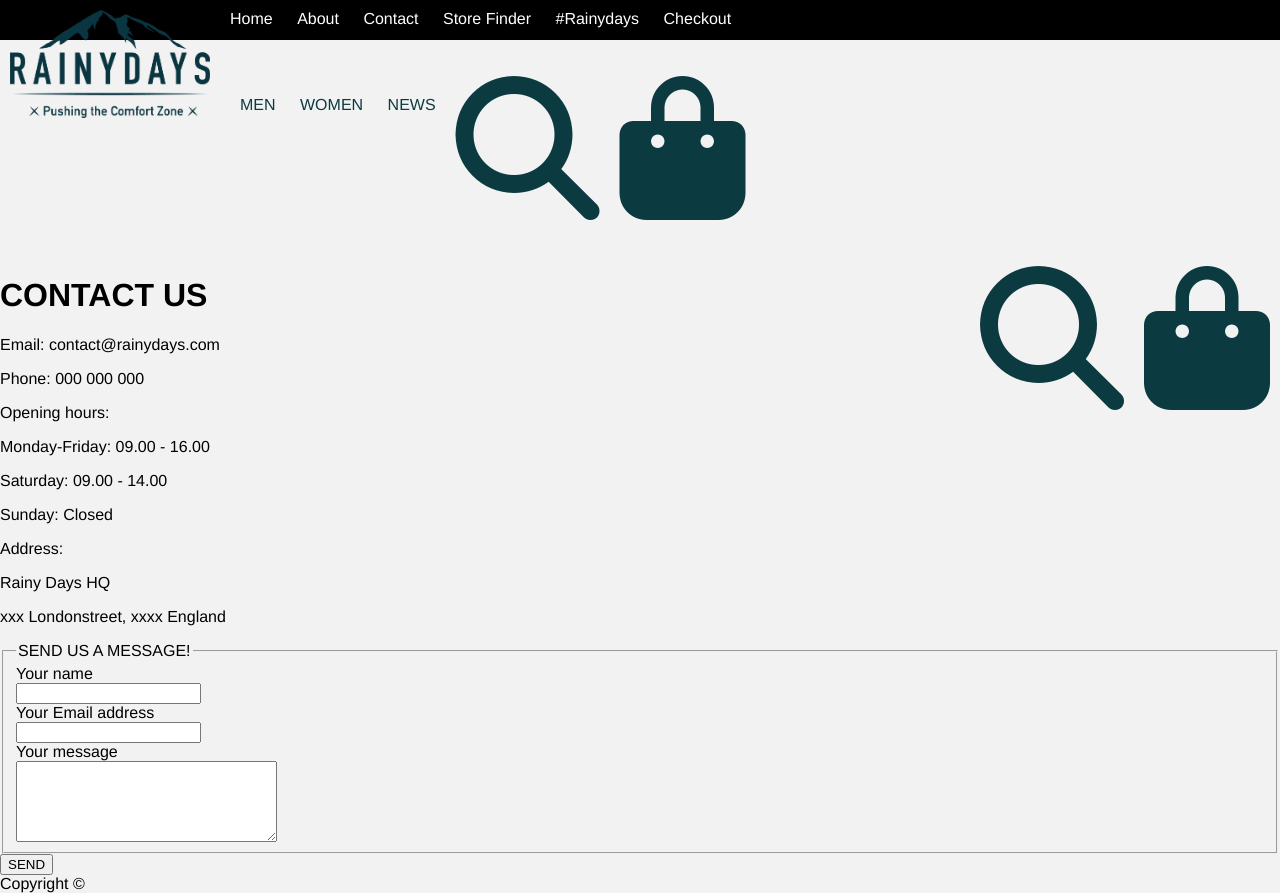
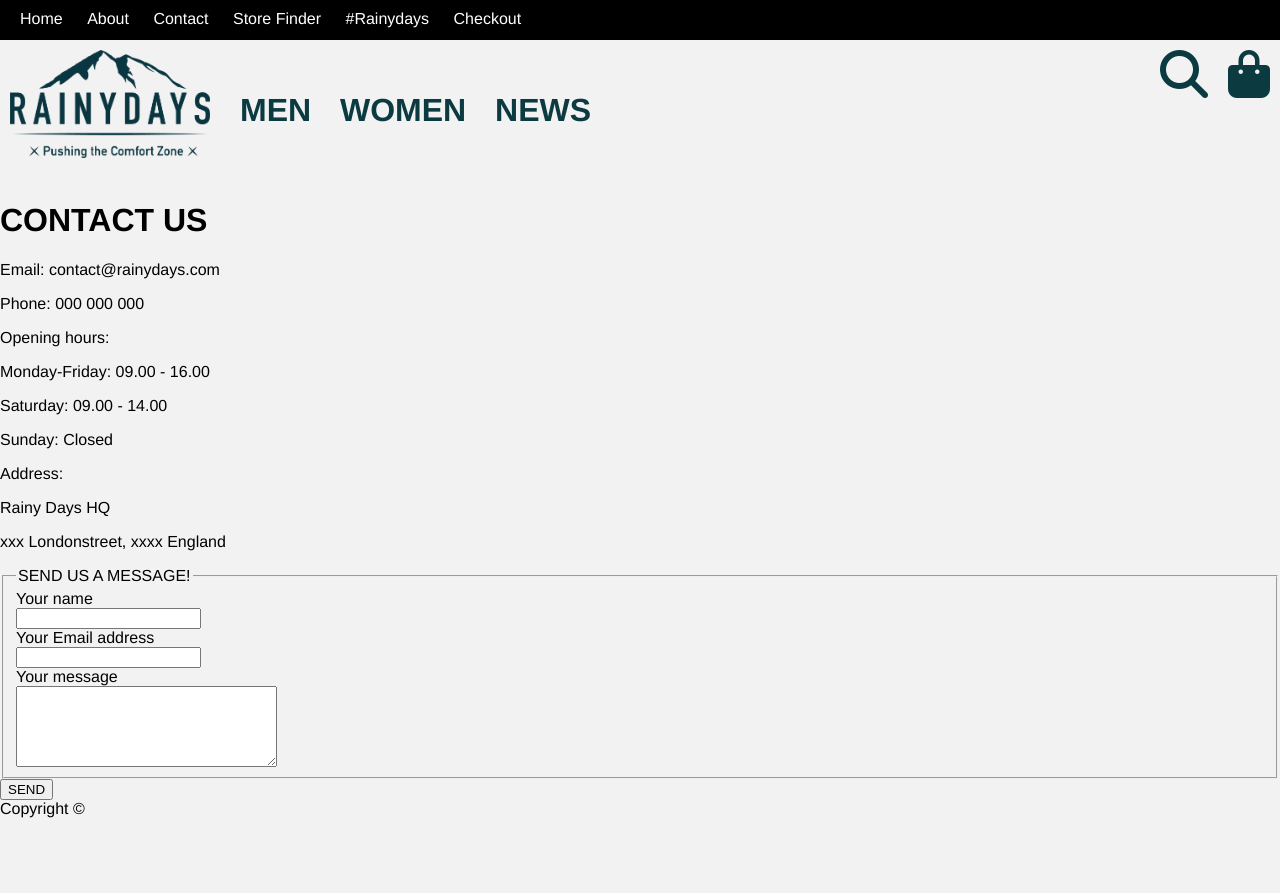
Before and after one commit to mrh1992/marthehollund-rainydays, a plain HTML site: page contact.html in a window 1280 px wide. After the commit the page ends 818 px from the top, so only its background shows below. Drawn offline with Linux system fonts and the light colour scheme.

Commit message:
changes to all pages reg nav bar

```diff
--- a/CSS/index.css
+++ b/CSS/index.css
@@ -3,11 +3,13 @@ main h1 {
   background-repeat: no-repeat;
   background-size: cover;
   min-height: 800px;
-  margin-top: 50px;
+  margin-top: 10px;
 }
 
 h1 {
   color: #ffff;
+  text-align: center;
+  padding: 100px;
 }
 
 .productimage {
--- a/CSS/styles.css
+++ b/CSS/styles.css
@@ -11,7 +11,7 @@ body {
 
 .logo {
   max-width: 200px;
-  display: inline-block;
+  display: block;
   margin: 10px;
   float: left;
 }
@@ -31,8 +31,10 @@ body {
 .nav-product {
   color: #0b3a40;
   text-decoration: none;
+  font-weight: bold;
+  font-size: 32px;
   padding: 10px;
-  float: middle;
+  float: center;
 }
 
 .nav-product li {
@@ -48,7 +50,7 @@ body {
   text-decoration: none;
   padding: 10px;
   margin: 0px;
-  background: black;
+  background-color: black;
   height: 20px;
   max-width: 1420px;
 }
--- a/contact.html
+++ b/contact.html
@@ -12,13 +12,8 @@
   </head>
   <body>
     <header>
-      <a href="index.html"
-        ><img
-          src="images/RainyDays_Logo.png"
-          alt="Logo for rainydays"
-          class="logo"
-      /></a>
-      <nav>
+      <header>
+        <nav aria-labelledby="info-navigation">
           <ul class="nav-list">
             <li><a href="index.html" class="nav-list">Home</a></li>
             <li><a href="about.html" class="nav-list">About</a></li>
@@ -28,21 +23,25 @@
             <li><a href="checkout.html" class="nav-list">Checkout</a></li>
           </ul>
         </nav>
-      <nav>
+        <img
+          src="images/RainyDays_Logo.png"
+          alt="Logo for rainydays"
+          class="logo"
+        />
+        <nav aria-labelledby="main-navigation">
           <ul class="nav-product">
-          <li><a href="products/men.html" class="nav-product">MEN</a></li>
+            <li>
+              <a href="products/men.html" class="nav-product" id="main-navigation"
+                >MEN</a
+              >
+            </li>
             <li><a href="products/women.html" class="nav-product">WOMEN</a></li>
             <li><a href="products/news.html" class="nav-product">NEWS</a></li>
-          <span style="font-size: 3em">
-            <a href="cart.html"><i class="fas fa-shopping-bag floated"></i></a>
-            <a href="search.html"><i class="fas fa-search floated"></i></a>
-          </span>
           </ul>
+          <a href="cart.html"><i class="fas fa-shopping-bag"></i></a>
+          <a href="search.html"><i class="fas fa-search"></i></a>
         </nav>
-      <span style="font-size: 3em">
-        <i class="fas fa-shopping-bag"></i>
-        <i class="fas fa-search"></i>
-      </span>
+      </header>
     </header>
     <main>
       <h1>CONTACT US</h1>
```
Also changed, not shown: about.html (+14 -13 lines), checkout.html (+20 -7 lines), rainydays.html (+14 -13 lines), storefinder.html (+14 -13 lines), 1 other file. Lines whose indentation alone changed are shown as unchanged.
